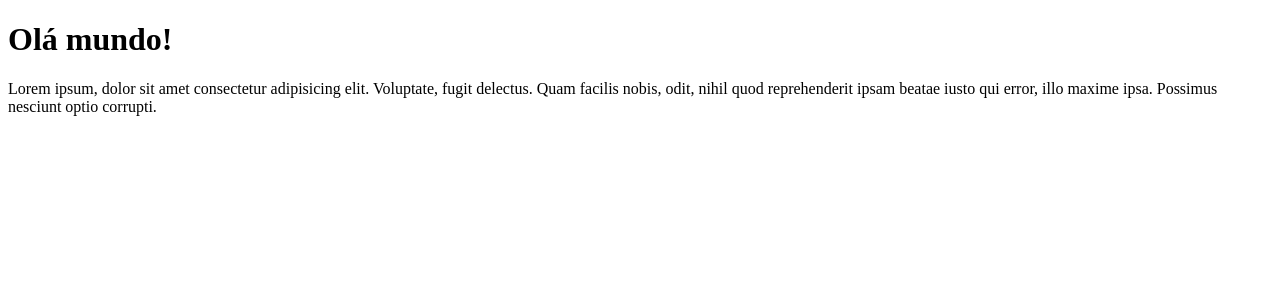
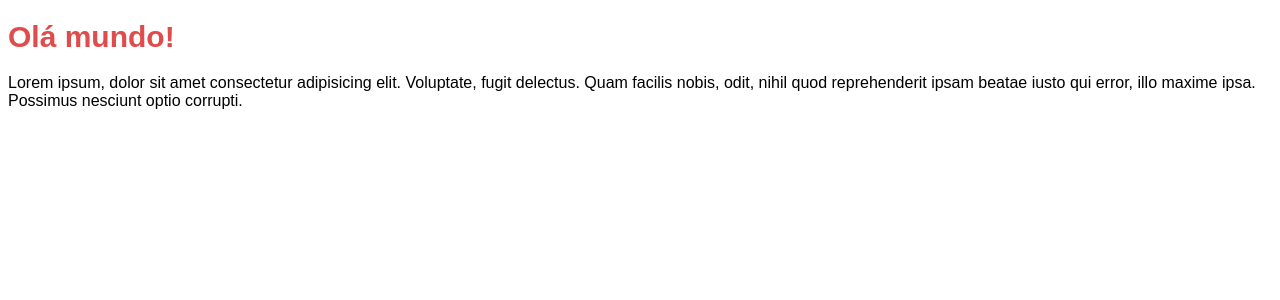
Before and after one commit to jonasalbuquerquecandido/pomodoro-system-project, a React (Vite) app: page / in a window 1280 px wide. Shown: the top 300 px of the page. Built offline with nearby package versions, Linux system fonts and the light colour scheme.

Commit message:
feat: I created css file and imported it intoo the React file

```diff
--- a/src/App.tsx
+++ b/src/App.tsx
@@ -1,3 +1,6 @@
+import './styles/theme.css'
+import './styles/global.css' //importando o estilo
+
 export function App() {
   console.log('Oi');
 
--- /dev/null
+++ b/src/styles/global.css
@@ -0,0 +1,8 @@
+body {
+    font-family: sans-serif;
+}
+
+h1 {
+    font-size: 30px;
+    color: rgb(224, 75, 75);
+}
--- /dev/null
+++ b/src/styles/theme.css
@@ -0,0 +1,3 @@
+:root {
+    --primary: pink;
+}
```
